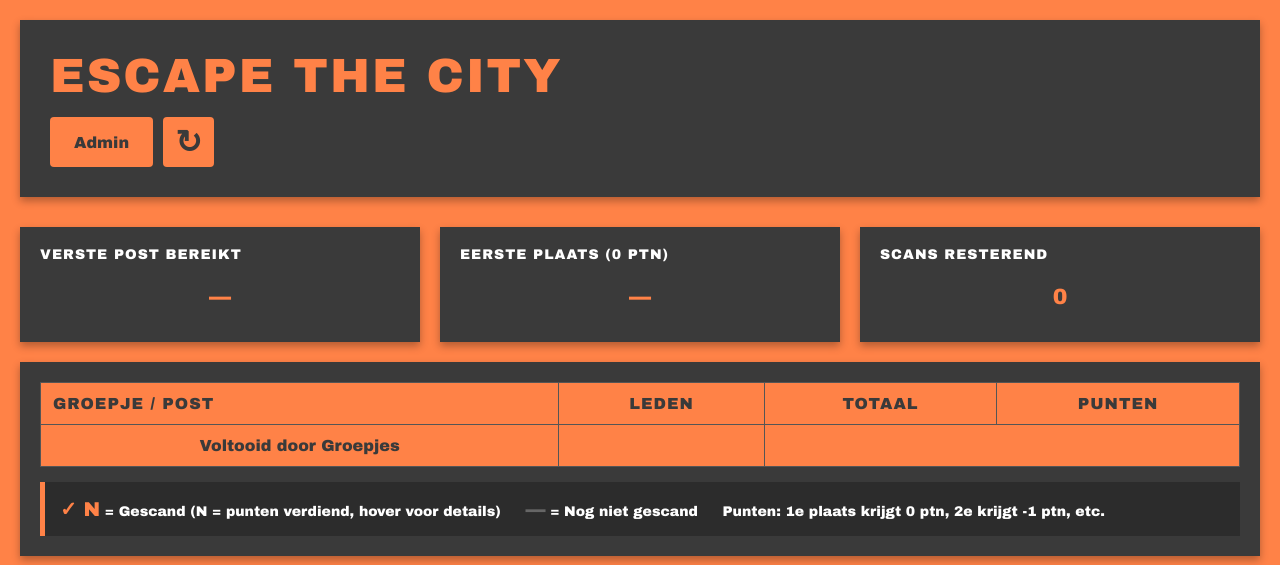
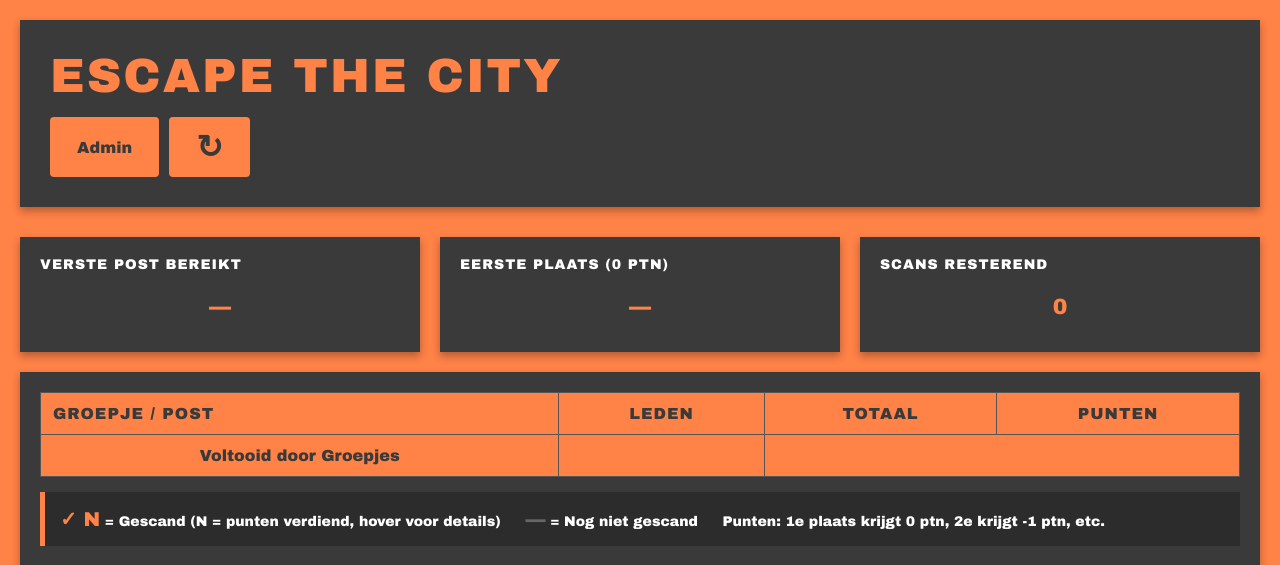
Before and after one commit to kwint/escape-the-city, a Django app: page / in a window 1280 px wide. Shown: the top 565 px of the page. Run offline with Django 5.2, Linux system fonts and the light colour scheme; data that the repository does not hold is empty.

Commit message:
Centered refresh button with flex magic

```diff
--- a/hunt/templates/hunt/overview.html
+++ b/hunt/templates/hunt/overview.html
@@ -33,12 +33,13 @@
             display: flex;
             gap: 10px;
             align-items: stretch;
+            height: 60px;
+            max-width: 200px;
         }
         .admin-link {
             display: flex;
             align-items: center;
             justify-content: center;
-            padding: 12px 24px;
             background-color: #FF8247;
             color: #3A3A3A;
             text-decoration: none;
@@ -46,6 +47,7 @@
             font-size: 16px;
             font-weight: bold;
             transition: transform 0.2s;
+            flex-grow: 1;
         }
         .admin-link:hover {
             transform: translateY(-2px);
@@ -53,7 +55,6 @@
         }
         .refresh-link {
             font-size: 32px;
-            padding: 6px 12px;
         }
         .overview-container {
             background-color: #3A3A3A;
```
